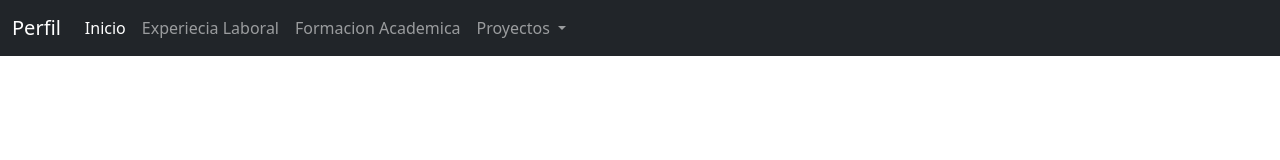
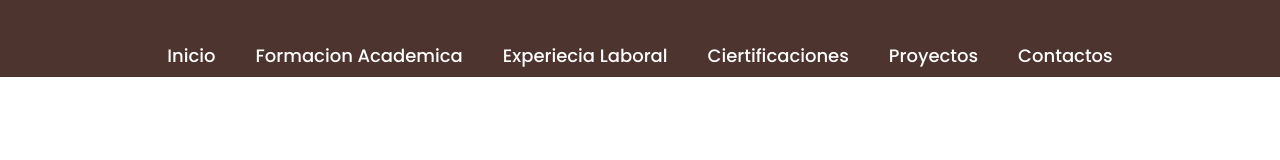
Before and after one commit to eorbezom/portafolio-oficial, a plain HTML site: page index.html in a window 1280 px wide. Drawn offline with Linux system fonts and the light colour scheme.

Commit message:
se modifica navbar

```diff
--- a/index.html
+++ b/index.html
@@ -8,48 +8,37 @@
             name="viewport"
             content="width=device-width, initial-scale=1, shrink-to-fit=no"
         />
+        <link rel="stylesheet" href="/style/home.css">
 
         <!-- Bootstrap CSS v5.2.1 -->
         <link rel="stylesheet" href="./bootstrap/css/bootstrap.min.css">
     </head>
 
-    <body>
+    <body class="body">
         <header>
-            <!-- place navbar here -->
-            <nav class="navbar navbar-expand-lg navbar-dark bg-dark">
-              <div class="container-fluid">
-                <a class="navbar-brand" href="#">Perfil</a>
-                <button class="navbar-toggler" type="button" data-bs-toggle="collapse" data-bs-target="#navbarNavDropdown" aria-controls="navbarNavDropdown" aria-expanded="false" aria-label="Toggle navigation">
-                  <span class="navbar-toggler-icon"></span>
-                </button>
-                <div class="collapse navbar-collapse" id="navbarNavDropdown">
-                  <ul class="navbar-nav">
-                    <li class="nav-item">
-                      <a class="nav-link active" aria-current="page" href="#">Inicio</a>
-                    </li>
-                    <li class="nav-item">
-                      <a class="nav-link" href="#">Experiecia Laboral</a>
-                    </li>
-                    <li class="nav-item">
-                      <a class="nav-link" href="#">Formacion Academica</a>
-                    </li>
-                    <li class="nav-item dropdown">
-                      <a class="nav-link dropdown-toggle" href="#" id="navbarDropdownMenuLink" role="button" data-bs-toggle="dropdown" aria-expanded="false">
-                        Proyectos
-                      </a>
-                      <ul class="dropdown-menu" aria-labelledby="navbarDropdownMenuLink">
-                        <li><a class="dropdown-item" href="#">Personales</a></li>
-                        <li><a class="dropdown-item" href="#">Academocos</a></li>
-                        <li><a class="dropdown-item" href="#">Laborales</a></li>
-                      </ul>
-                    </li>
-                  </ul>
-                </div>
-              </div>
-</nav>
+          <div class="navbar">
+            <div class="logo">
+
+                    <a href="#"><img src="" alt=""></a>
+            </div>
+                 <nav id="nav">
+                    <ul>
+                        <li><a href="./index.html">Inicio</a></li>
+                        <li><a href="#">Formacion Academica</a></li>
+                        <li><a href="#">Experiecia Laboral</a></li>
+                        <li><a href="#">Ciertificaciones</a></li>
+                        <li><a href="#">Proyectos</a></li>
+                        <li><a href="#">Contactos</a></li>
+                    </ul>
+                 </nav>
+                 <div class="nav-responsive">
+                    <samp>&#9776;</samp>
+                  </div>
+          </div>
+
         </header>
         <main>
-
+            <h1></h1>
         </main>
         <footer>
             <!-- place footer here -->
--- /dev/null
+++ b/style/home.css
@@ -0,0 +1,79 @@
+/* Fuente personalizada Poppins */
+@import url('https://fonts.googleapis.com/css2?family=Poppins:wght@400;500&display=swap');
+
+* {
+  margin: 0;
+  padding: 0;
+  box-sizing: border-box;
+  font-family: 'Poppins', sans-serif;
+}
+
+body {
+  background-color: #f5f5f5;
+}
+
+/* Navbar contenedor */
+.navbar {
+  background-color: #4E342E; /* Marrón-café */
+  padding: 15px 0;
+  text-align: center;
+  display: flex;
+  flex-direction: column;
+  align-items: center;
+}
+
+/* Logo centrado */
+.navbar .logo {
+  display: flex;
+  justify-content: center;
+  align-items: center;
+  margin-bottom: 10px;
+}
+
+.navbar .logo img {
+  height: 60px;
+}
+
+/* Menú centrado */
+.navbar nav ul {
+  list-style: none;
+  display: flex;
+  justify-content: center;
+  flex-wrap: wrap;
+  padding: 0;
+  margin: 0;
+}
+
+/* Ítems del menú */
+.navbar nav ul li {
+  margin: 0 20px;
+}
+
+/* Enlaces */
+.navbar nav ul li a {
+  color: white;
+  text-decoration: none;
+  font-size: 18px;
+  font-weight: 500;
+  transition: color 0.3s ease;
+  text-align: center;
+}
+
+/* Hover */
+.navbar nav ul li a:hover {
+  color: #FFCCBC;
+}
+
+/* Responsive icon (oculto por ahora) */
+.nav-responsive {
+  display: none;
+}
+
+/* Justificar cualquier texto dentro del navbar (opcional) */
+.navbar p, .navbar span, .navbar div.texto {
+  color: white;
+  text-align: justify;
+  max-width: 800px;
+  margin: 10px auto;
+  padding: 0 20px;
+}
```
